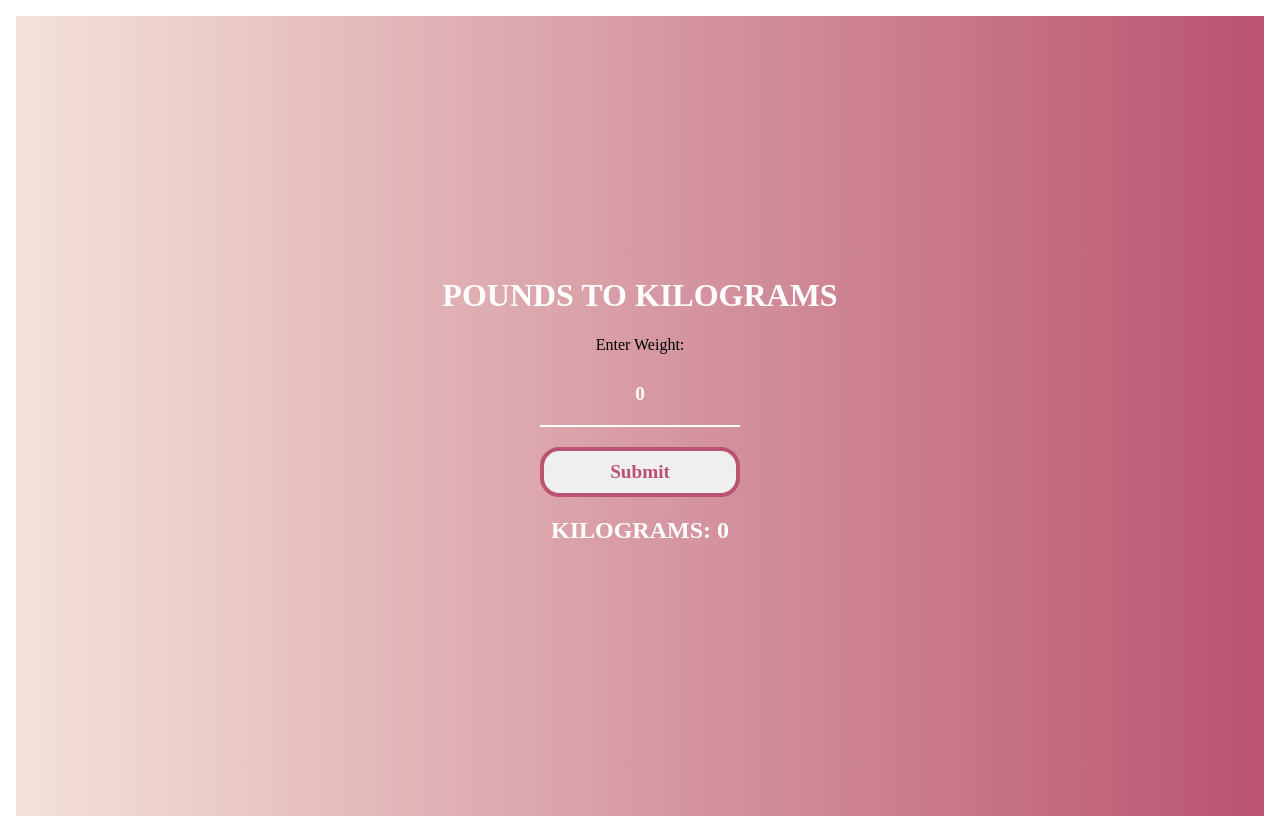
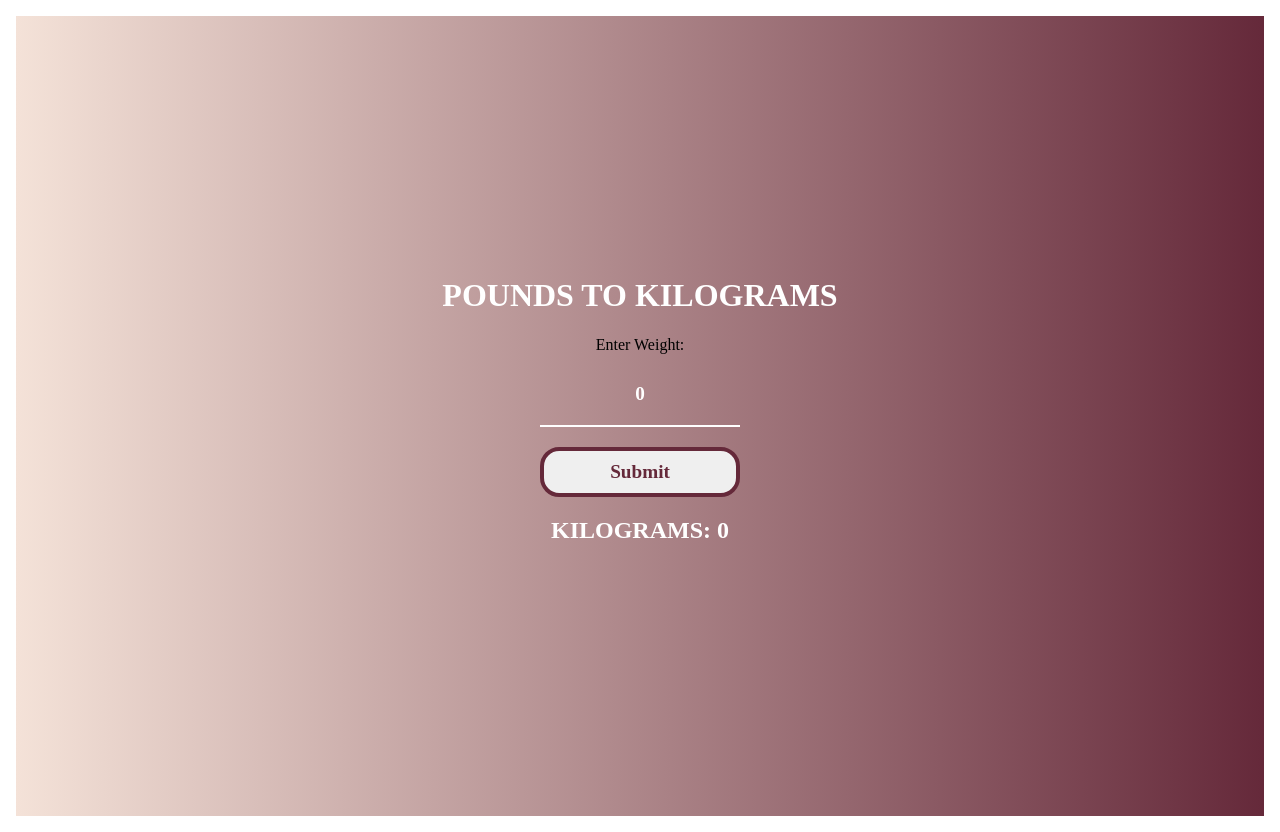
Before and after one commit to eliq1986/React-Pounds-Kilo, a React (Create React App) app: page / in a window 1280 px wide. Built offline with nearby package versions, Linux system fonts and the light colour scheme.

Commit message:
Added SASS darken function

```diff
--- a/src/sass/partials/_variables.scss
+++ b/src/sass/partials/_variables.scss
@@ -1,8 +1,9 @@
 
 //Colors
+$base: #BA5370;
 $color-white: #fff;
 $color-primary-light: #F4E2D8;
-$color-primary-dark: #BA5370;
+$color-primary-dark: darken($base, 25%);
 $color-box-shadow: #707070;
 
 
```
